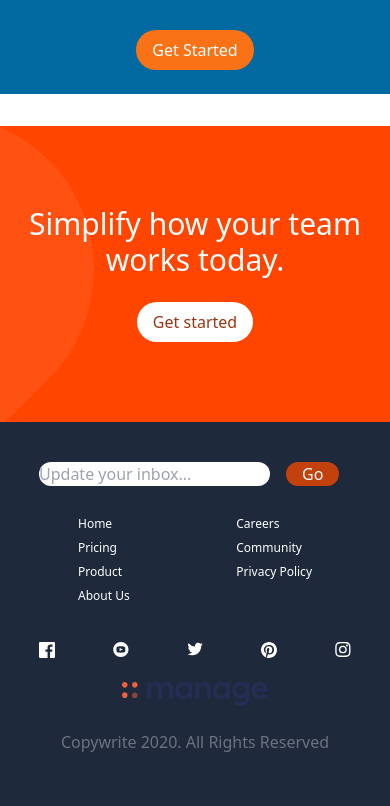
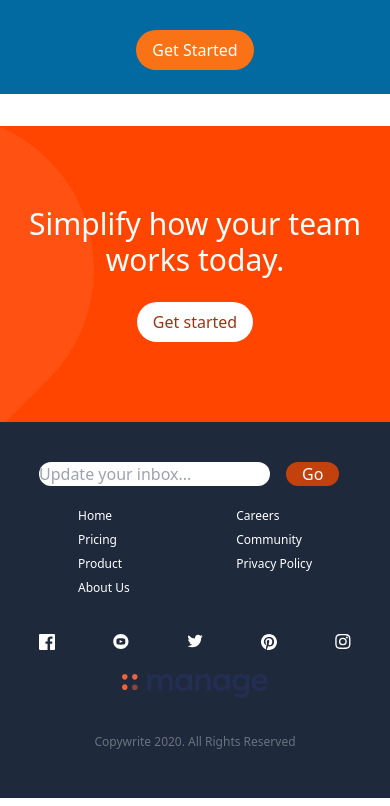
Before and after one commit to tsxepo-web/manage-landing-page, an Angular app: page / in a window 390 px wide. Shown: the part 1535-2341 px from the top of the page. Built offline with nearby package versions, Linux system fonts and the light colour scheme.

Commit message:
Updated footer font size

```diff
--- a/src/app/Components/footer/footer.component.html
+++ b/src/app/Components/footer/footer.component.html
@@ -100,9 +100,9 @@
         </p>
       </div>
       <div
-        class="relative top-64 left-1/2 transform -translate-x-1/2 -translate-y-1/2 sm:static sm:translate-x-0 sm:translate-y-0 sm:text-xs sm:flex sm:h-full sm:items-end"
+        class="relative top-64 left-1/2 transform -translate-x-1/2 -translate-y-1/2 sm:static sm:translate-x-0 sm:translate-y-0 sm:flex sm:h-full sm:items-end"
       >
-        <p class="text-center text-gray-500 sm:">
+        <p class="text-center text-gray-500 text-xs">
           Copywrite 2020. All Rights Reserved
         </p>
       </div>
```
